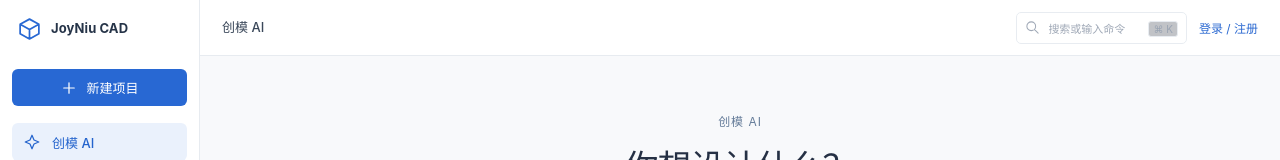
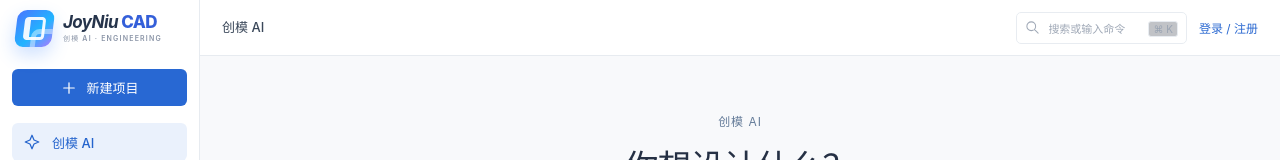
Before and after one commit to Neo05130513/JoyNiu-NewCAD, a React (Vite) app: page / in a window 1280 px wide. Shown: the top 160 px of the page. Built offline with nearby package versions, Linux system fonts and the light colour scheme; no server answers.

Commit message:
fix(ui): restore original multicolor JoyNiu CAD branding

```diff
--- a/src/CadEditorSurface.jsx
+++ b/src/CadEditorSurface.jsx
@@ -11,6 +11,7 @@ import './cad-editor-entities.css'
 import { useEffect, useMemo, useRef, useState } from 'react'
 import CadModelViewport from './CadModelViewport.jsx'
 import CadEditorIcon from './CadEditorIcons.jsx'
+import JoyNiuBrand from './JoyNiuBrand.jsx'
 import {validateSketchContours} from './featureSketchModel.js'
 import FeatureSketchEditor from './FeatureSketchEditor.jsx'
 import { FeatureEditor, ParameterEditor } from './CadFeatureFields.jsx'
@@ -238,7 +239,7 @@ export default function CadEditorSurface({draft,record,token,scope,active=true,b
   const selectSurface=surface=>{if(!available||!base.current)return;onPick(base.geometry.faces.filter(face=>surface.faceIds.includes(face.id)).map(face=>({kind:'face',id:face.id,selector:face.selector})),null)}
   const editSurface=()=>{const source=draft.plan.features.find(feature=>feature.id===base.geometry?.sourceFeatureId);if(available&&source?.op.startsWith('surface_'))editFeature(source.id)}
   return <section className={`cad-editor ${sketch?'ce-is-sketch':''} ${treeOpen?'':'ce-tree-collapsed'}`} aria-label="三维零件编辑器">
-    <header className="ce-header"><button className="ce-brand" aria-label="返回云管理界面" onClick={()=>navigate(onBack)}><CadEditorIcon name="cube" size={23}/><strong>JoyNiu<span> CAD</span></strong></button><span className="ce-document-name">{editorName}</span><button className="ce-back" onClick={()=>navigate(onBack)}>〈 返回云管理界面</button><div className="ce-header-spacer"/><span className="ce-credit">✦ {creditBalance??'—'}</span><button className="ce-account" title={accountName||'当前账号'} onClick={()=>navigate(()=>onNavigate?.('账号'))}>{(accountName||'J').slice(0,1)}</button><button className="ce-checkin" disabled={locked} onClick={()=>navigate(async()=>{if(dirty){const saved=await onSave(true);if(!saved)return}onBack?.()})}>退出编辑</button><button onClick={()=>showPanel(panel==='settings'?'':'settings')}>⚙ 设置</button></header>
+    <header className="ce-header"><button className="ce-brand" aria-label="返回云管理界面" onClick={()=>navigate(onBack)}><JoyNiuBrand editor/></button><span className="ce-document-name">{editorName}</span><button className="ce-back" onClick={()=>navigate(onBack)}>〈 返回云管理界面</button><div className="ce-header-spacer"/><span className="ce-credit">✦ {creditBalance??'—'}</span><button className="ce-account" title={accountName||'当前账号'} onClick={()=>navigate(()=>onNavigate?.('账号'))}>{(accountName||'J').slice(0,1)}</button><button className="ce-checkin" disabled={locked} onClick={()=>navigate(async()=>{if(dirty){const saved=await onSave(true);if(!saved)return}onBack?.()})}>退出编辑</button><button onClick={()=>showPanel(panel==='settings'?'':'settings')}>⚙ 设置</button></header>
     <div className="ce-ribbon" role="toolbar" aria-label={sketch?'草图操作':'模型编辑工具'}>
       {!sketch&&<div className="ce-history"><button disabled={!available||!canUndo} onClick={onUndo}><CadEditorIcon name="undo" size={17}/>撤销</button><button disabled={!available||!canRedo} onClick={onRedo}><CadEditorIcon name="redo" size={17}/>重做</button></div>}
       {sketch?<><Tool icon="sketch" label="完成草图" disabled={locked} onClick={completeSketch}/><button className="ce-cancel-sketch" disabled={locked} onClick={cancel}>取消</button><div className="ce-sketch-toolbar-host" ref={setSketchToolbarHost}/></>:<>
--- /dev/null
+++ b/src/JoyNiuBrand.jsx
@@ -0,0 +1,11 @@
+import './joyniu-brand.css'
+
+export default function JoyNiuBrand({ compact = false, editor = false }) {
+  return <span className={`joyniu-brand${editor ? ' joyniu-brand--editor' : ''}`}>
+    <span className="joyniu-brand__mark" aria-hidden="true"><i /></span>
+    {!compact && <span className="joyniu-brand__copy">
+      <strong>JoyNiu <em>CAD</em></strong>
+      {!editor && <span className="joyniu-brand__tagline">创模 AI · ENGINEERING</span>}
+    </span>}
+  </span>
+}
--- a/src/StudioNavigation.jsx
+++ b/src/StudioNavigation.jsx
@@ -1,4 +1,5 @@
 import { useEffect, useId, useRef, useState } from 'react'
+import JoyNiuBrand from './JoyNiuBrand.jsx'
 
 const primaryItems = [
   { mode: '首页', title: '创模 AI', icon: 'spark', aliases: ['3D 建模', '图纸核对'] },
@@ -104,7 +105,7 @@ export default function StudioNavigation({ activeMode, context, projectName, fil
   return <>
     {menuOpen && <button type="button" className="studio-backdrop" aria-label="关闭导航菜单" tabIndex={-1} onClick={closeMenu}/>}
     <aside id={sidebarId} ref={sidebar} className={`studio-sidebar${menuOpen ? ' is-open' : ''}`} aria-label="工作台导航" role={mobile && menuOpen ? 'dialog' : undefined} aria-modal={mobile && menuOpen ? true : undefined} inert={mobile && !menuOpen ? true : undefined}>
-      <div className="studio-brand-row"><button type="button" className="studio-brand" title="JoyNiu CAD 首页" aria-label="JoyNiu CAD 首页" onClick={() => navigate('首页')}><span className="studio-brand-mark"><StudioIcon name="cube"/></span><span className="studio-label">JoyNiu CAD</span></button><button type="button" className="studio-icon-button studio-mobile-close" aria-label="关闭侧栏" onClick={closeMenu}><StudioIcon name="close"/></button></div>
+      <div className="studio-brand-row"><button type="button" className="studio-brand" title="JoyNiu CAD 首页" aria-label="JoyNiu CAD 首页" onClick={() => navigate('首页')}><JoyNiuBrand compact={compact}/></button><button type="button" className="studio-icon-button studio-mobile-close" aria-label="关闭侧栏" onClick={closeMenu}><StudioIcon name="close"/></button></div>
       <div className="studio-sidebar-scroll">
         <button type="button" className="studio-new-project" title="新建项目" onClick={() => action(onNewProject)}><StudioIcon name="plus"/><span className="studio-label">新建项目</span></button>
         <nav className="studio-primary-nav" aria-label="主要功能">{primaryItems.map(item => navButton(item))}</nav>
--- a/src/cad-editor-surface.css
+++ b/src/cad-editor-surface.css
@@ -13,8 +13,6 @@
 .cad-editor input[type=checkbox] {min-height:0;width:14px;height:14px;accent-color:var(--ce-blue)}
 .ce-header {height:38px;min-height:38px;display:flex;align-items:center;gap:10px;padding:0 10px;border-bottom:1px solid var(--ce-line);background:#fff}
 .ce-header .ce-brand {display:flex;align-items:center;gap:5px;padding:0;color:#3379e9}
-.ce-brand strong {font-size:17px;font-weight:750;letter-spacing:-.7px;white-space:nowrap}
-.ce-brand strong span {margin-left:2px;color:#283341}
 .ce-document-name {font-weight:650;max-width:220px;overflow:hidden;text-overflow:ellipsis;white-space:nowrap}
 .ce-header .ce-back {border:1px solid var(--ce-line);font-size:11px;color:#626976;padding:3px 8px}
 .ce-header-spacer,.ce-tab-spacer {flex:1}
--- /dev/null
+++ b/src/joyniu-brand.css
@@ -0,0 +1,14 @@
+/* Original multicolor identity from currentcad-theme.css (f6fadb2). */
+.joyniu-brand {display:inline-flex;align-items:center;gap:10px;white-space:nowrap}
+.joyniu-brand__mark {position:relative;display:grid;place-items:center;flex:0 0 37px;width:37px;height:37px;overflow:hidden;border-radius:9px;color:#fff;background:linear-gradient(135deg,#4a75ff 0%,#21b4ff 58%,#a87cff 100%);box-shadow:0 8px 18px rgba(47,124,255,.23);transform:skewX(-7deg)}
+.joyniu-brand__mark::before {content:'';position:absolute;inset:7px 8px;border:3px solid rgba(255,255,255,.92);border-left-width:6px;border-radius:4px}
+.joyniu-brand__mark i {position:absolute;right:-7px;bottom:-10px;width:28px;height:28px;border:5px solid rgba(255,255,255,.42);border-radius:8px}
+.joyniu-brand .joyniu-brand__copy {display:block;text-align:left}
+.joyniu-brand .joyniu-brand__copy strong {display:block;color:#26344b;font-size:17px;font-style:italic;font-weight:700;letter-spacing:-.6px;line-height:1.25}
+.joyniu-brand .joyniu-brand__copy em {color:#345fd9;font-style:normal;font-weight:800}
+.joyniu-brand .joyniu-brand__tagline {display:block;margin-top:1px;color:#8b95a7;font-family:inherit;font-size:7px;font-style:normal;font-weight:600;letter-spacing:1.2px;line-height:1.4}
+.joyniu-brand--editor {gap:8px}
+.joyniu-brand--editor .joyniu-brand__mark {width:28px;height:28px;flex-basis:28px;border-radius:7px;box-shadow:0 3px 9px rgba(47,124,255,.18)}
+.joyniu-brand--editor .joyniu-brand__mark::before {inset:5px 6px;border-width:2px;border-left-width:4px;border-radius:3px}
+.joyniu-brand--editor .joyniu-brand__mark i {right:-5px;bottom:-7px;width:21px;height:21px;border-width:4px;border-radius:6px}
+@media(max-width:600px){.joyniu-brand--editor .joyniu-brand__copy strong{font-size:14px}.joyniu-brand--editor{gap:6px}.joyniu-brand--editor .joyniu-brand__mark{width:25px;height:25px;flex-basis:25px}}
--- a/src/studio-shell.css
+++ b/src/studio-shell.css
@@ -10,8 +10,6 @@
 .studio-sidebar{grid-area:studio-side;position:sticky;top:0;display:flex;flex-direction:column;height:100dvh;min-width:0;border-right:1px solid #e7ebf0;background:#fff;z-index:45}
 .studio-brand-row{height:56px;min-height:56px;display:flex;align-items:center;justify-content:space-between;padding:0 16px}
 .studio-brand{display:flex;align-items:center;gap:9px;padding:0;white-space:nowrap;font-weight:650!important;letter-spacing:.1px}
-.studio-brand-mark{display:grid;place-items:center;width:26px;height:28px;color:#2868d3}
-.studio-brand-mark .studio-icon{width:25px;height:25px}
 .studio-sidebar-scroll{padding:13px 12px 12px;min-height:0;overflow-y:auto;overscroll-behavior:contain;scrollbar-width:thin;flex:1}
 .studio-sidebar .studio-new-project{display:flex;align-items:center;justify-content:center;gap:8px;width:100%;height:37px;margin-bottom:17px;border-radius:6px;background:#2868d3;color:white;font-weight:550}
 .studio-new-project:hover{background:#1d55b2!important}
```
Also changed, not shown: 1 other file (tests, documents, lock files or other folders).
